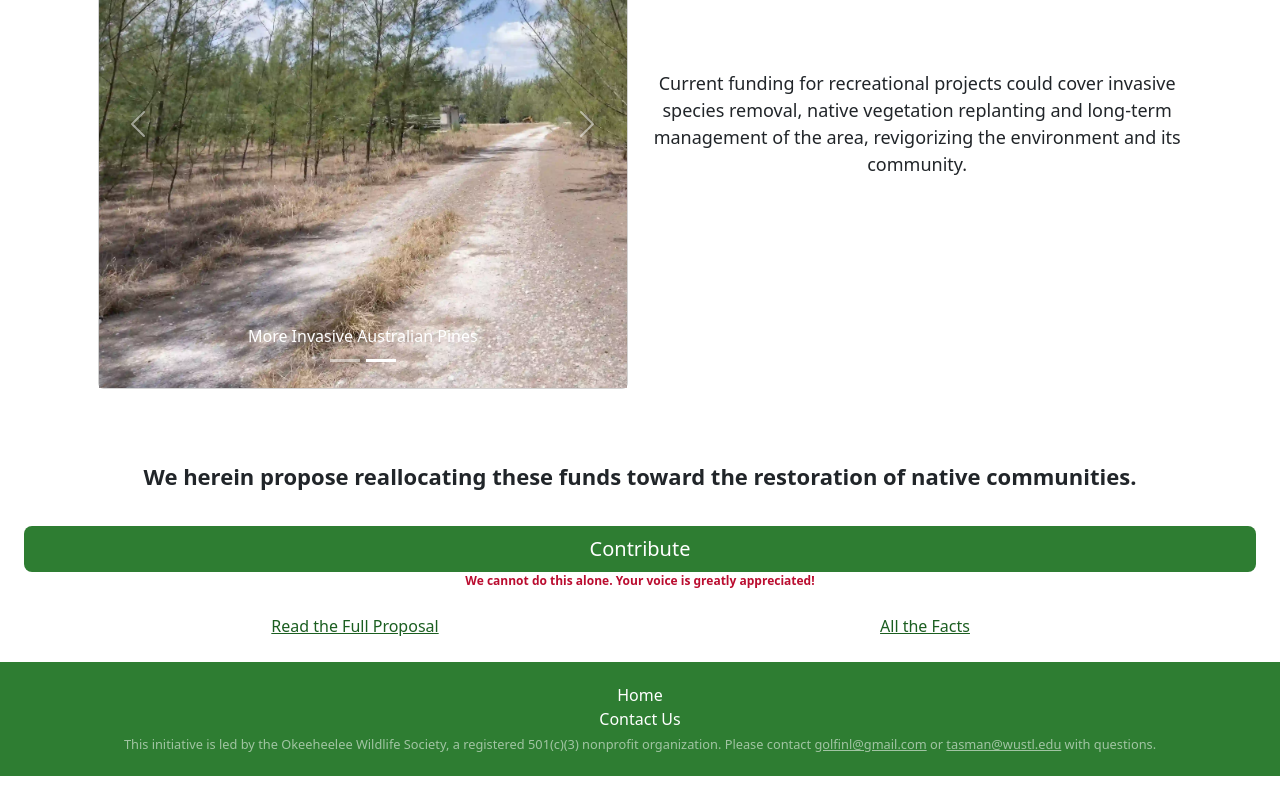
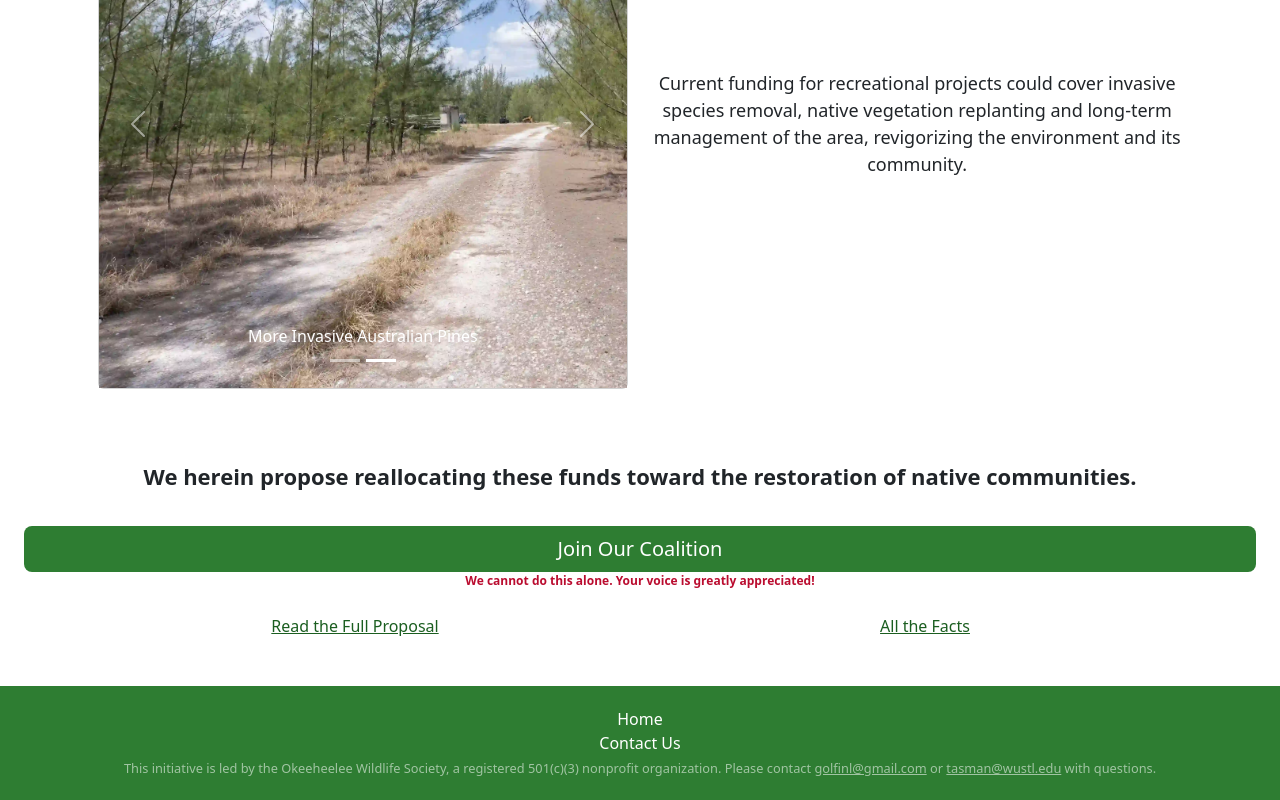
Before and after one commit to P-mandevillei/Okeeheelee_Park_Petition, a React (Vite) app in the folder client/public/: page /details in a window 1280 px wide. Shown: the part 2396-3196 px from the top of the page. Before the commit the page ends 3172 px from the top, so only its background shows below. Built offline with nearby package versions, Linux system fonts and the light colour scheme.

Commit message:
updated text

```diff
--- a/client/public/src/components/pages/Details.jsx
+++ b/client/public/src/components/pages/Details.jsx
@@ -77,7 +77,7 @@ export default function Details() {
                 We herein propose reallocating these funds toward the restoration of native communities.<br/>
             </p>
 
-            <Button size='lg' onClick={()=>{nav('/contribute')}} className="primaryColor primaryHover">Contribute</Button>
+            <Button size='lg' onClick={()=>{nav('/contribute')}} className="primaryColor primaryHover">Join Our Coalition</Button>
             <p className='center notice' style={{'fontSize': '12px'}}>
                 We cannot do this alone. Your voice is greatly appreciated!
             </p>
@@ -97,7 +97,7 @@ export default function Details() {
                     </Col>
                 </Row>
             </Container>
-
+            <br/>
             {showProposal?
                 <iframe
                     height={550}
```
